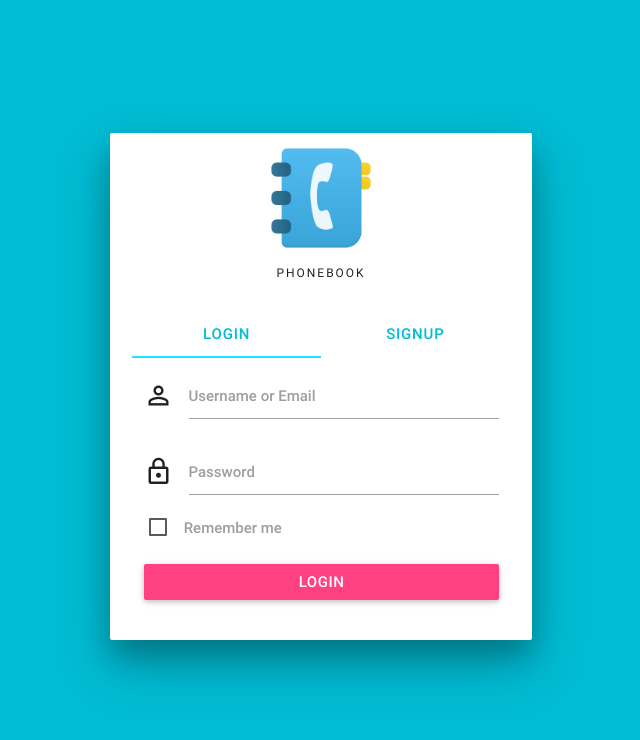
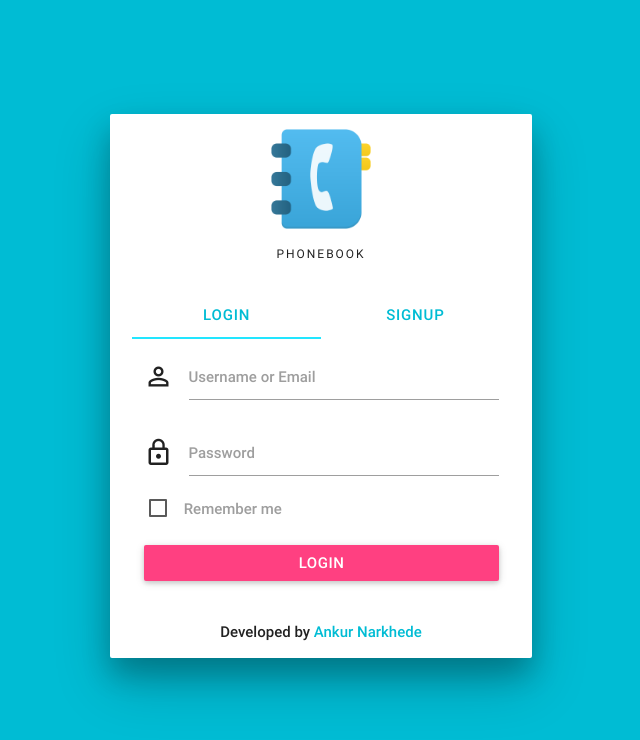
Before and after one commit to ankurnarkhede/django-phonebook, a Django app: template phonebook/templates/auth.html in a window 1280 px wide. Shown: the top 740 px of the page, without its empty margins (319-959 px from the left). Run offline with Django 3.2, Linux system fonts and the light colour scheme; the template is opened without the code that fills it: values that come from a table or form of the project are taken from there, others are empty.

Commit message:
auth done

```diff
--- a/phonebook/templates/auth.html
+++ b/phonebook/templates/auth.html
@@ -155,6 +155,7 @@
 
                 </div>
             </form>
+                    <p class="center-align">Developed by <a href="https://www.linkedin.com/in/ankurnarkhede">Ankur Narkhede</a></p>
         </div>
     </div>
 
```
